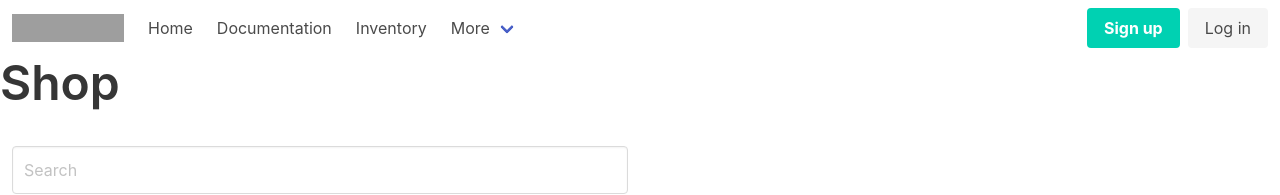
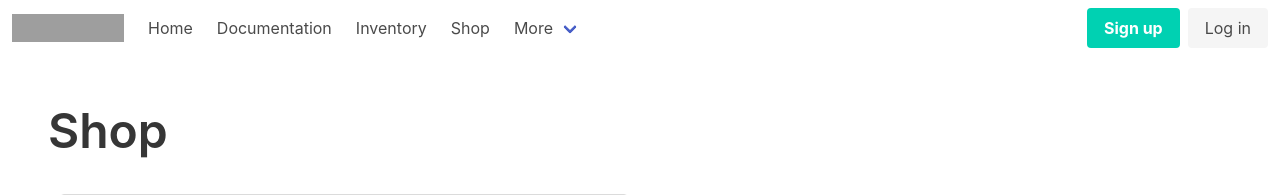
Before and after one commit to AnnaY6210/Virtual-Pet-Calendar, a Flask app: page /shop in a window 1280 px wide. Shown: the top 195 px of the page. Run offline with Flask 3, Linux system fonts and the light colour scheme; some libraries are stand-ins or nearby versions; grey boxes are pictures that could not be loaded.

Commit message:
added margins and re-added shop to navbar

```diff
--- a/public/templates/navbar.html
+++ b/public/templates/navbar.html
@@ -32,6 +32,8 @@
 
       <a class="navbar-item" href="/inv"> Inventory </a>
 
+      <a class="navbar-item" href="/shop"> Shop </a>
+
       <div class="navbar-item has-dropdown is-hoverable">
         <a class="navbar-link"> More </a>
 
--- a/public/templates/shop.html
+++ b/public/templates/shop.html
@@ -1,10 +1,6 @@
 {% extends "index.html" %}
 {% block content %}
-<h1 class="title is-1">Shop</h1>
 
-<div class="column is-half">
-  <textarea class="textarea has-fixed-size" placeholder="Search" rows="1"></textarea>
-</div>
 
 <div hidden>
   <div id="row" class="columns">
@@ -29,7 +25,13 @@
   </div>
 </div>
 
-<div id="start"></div>
+<div class="section">
+  <h1 class="title is-1">Shop</h1>
+  <div class="column is-half">
+    <textarea class="textarea has-fixed-size" placeholder="Search" rows="1"></textarea>
+  </div>
+  <div id="start"></div>
+</div>
 
 <script src="../static/shop.js"></script>
 {% endblock %}
```
